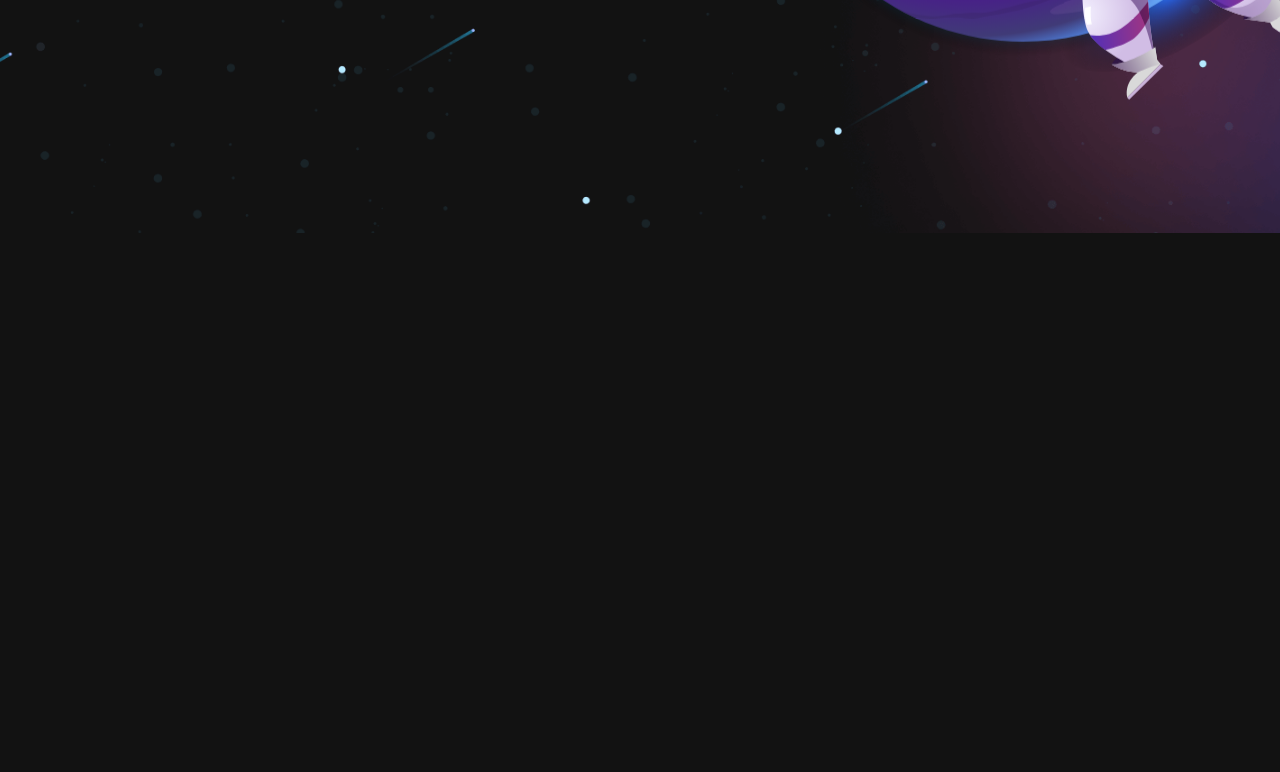
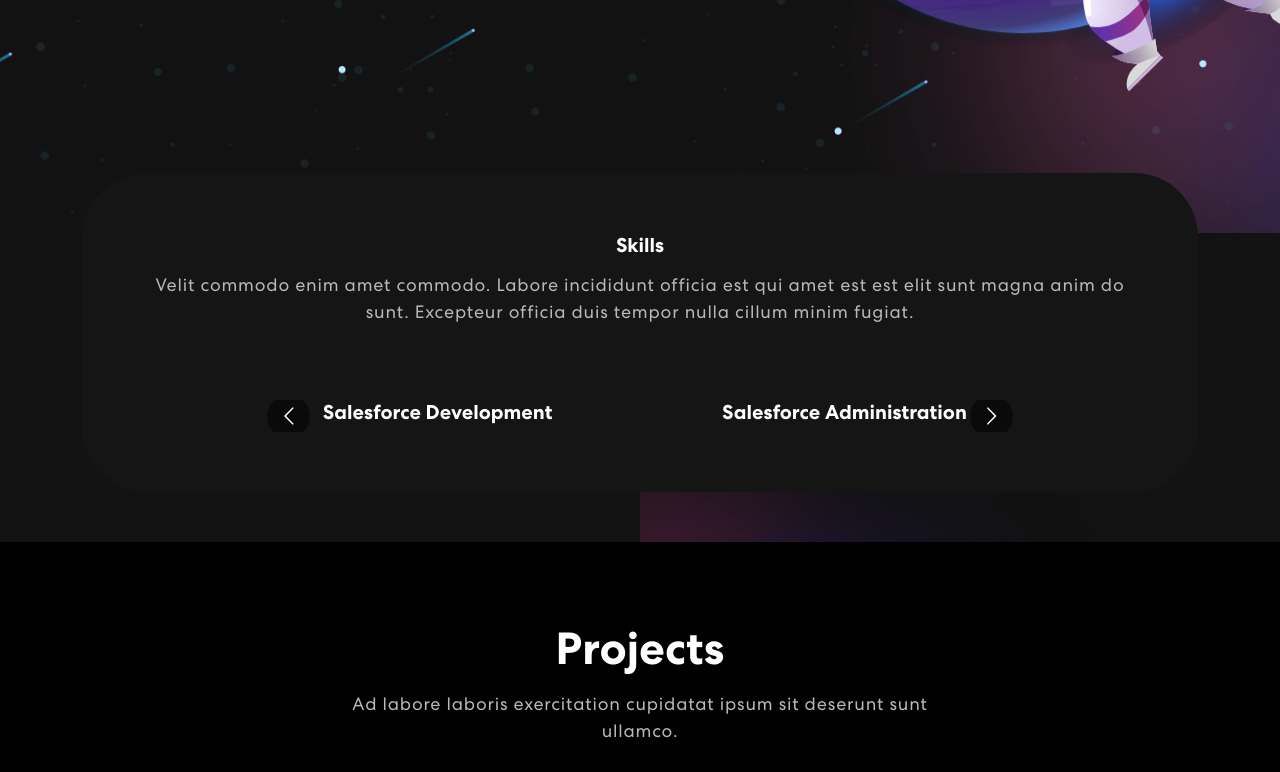
Before and after one commit to mcrispin13/personal-portfolio, a React (Create React App) app: page / in a window 1280 px wide. Shown: the part 741-1513 px from the top of the page. Before the commit the page ends 974 px from the top, so only its background shows below. Built offline with nearby package versions, Linux system fonts and the light colour scheme.

Commit message:
projects and skills sections

```diff
--- a/package.json
+++ b/package.json
@@ -38,5 +38,8 @@
       "last 1 firefox version",
       "last 1 safari version"
     ]
+  },
+  "devDependencies": {
+    "@babel/plugin-proposal-private-property-in-object": "^7.21.11"
   }
 }
--- a/src/App.css
+++ b/src/App.css
@@ -252,6 +252,185 @@
   border-right: 0.08em solid #666;
 }
 
+/*Skills*/
+
+.skill {
+  padding: 0 0 50px 0;
+  position: relative;
+}
+
+.skill-bx {
+  background-color: #151515;
+  border-radius: 64px;
+  text-align: center;
+  padding: 60px 50px;
+  margin-top: -60px;
+}
+
+
+.skill h2 {
+  font-size: 20px;
+  font-weight: 700;
+}
+
+
+.skill p {
+  color: #B8B8B8;
+  font-size: 18px;
+  letter-spacing: 0.8px;
+  line-height: 1.5em;
+  margin: 14px 0 75px 0;
+}
+
+.skill-slider {
+  width: 80%;
+  margin: 0 auto;
+  position: relative;
+}
+
+
+.skill-slider .item img {
+  width: 50%;
+  margin: 0 auto 15px auto;
+}
+
+.background-image-left {
+  top: 28%;
+  position: absolute;
+  bottom: 0;
+  width: 40%;
+  z-index: -4;
+
+}
+/* Projects */
+.project {
+  padding: 80px 0 600px 0;
+  position: relative;
+  background-color: black;
+}
+.project h2 {
+	font-size: 45px;
+	font-weight: 700;
+  text-align: center;
+}
+.project p {
+  color: #B8B8B8;
+  font-size: 18px;
+  letter-spacing: 0.8px;
+  line-height: 1.5em;
+  margin: 14px auto 30px auto;
+  text-align: center;
+  width: 56%;
+}
+.project .nav.nav-pills {
+  width: 72%;
+  margin: 0 auto;
+  border-radius: 50px;
+  background-color: rgb(255 255 255 / 10%);
+  overflow: hidden;
+}
+.project .nav.nav-pills .nav-item {
+  width: 33.33333%;
+}
+.project .nav.nav-pills .nav-link {
+  background-color: transparent;
+  border-radius: 0;
+  padding: 17px 0;
+  color: #fff;
+  width: 100%;
+  font-size: 17px;
+  letter-spacing: 0.8px;
+  font-weight: 500;
+  position: relative;
+  transition: 0.3s ease-in-out;
+  text-align: center;
+  z-index: 0;
+}
+.project .nav.nav-pills .nav-link::before {
+  content: "";
+  position: absolute;
+  width: 0;
+  height: 100%;
+  background: linear-gradient(90.21deg, #AA367C -5.91%, #4A2FBD 111.58%);
+  top: 0;
+  left: 0;
+  z-index: -1;
+  transition: 0.3s ease-in-out;
+}
+.project .nav.nav-pills .nav-link.active::before {
+  width: 100% !important;
+}
+.project .nav.nav-pills .nav-link.active {
+  border: 1px solid rgba(255, 255, 255, 1);
+}
+.nav-link#projects-tabs-tab-first {
+border: 1px solid rgba(255, 255, 255, 0.5);
+border-radius: 55px 0px 0px 55px;
+}
+.nav-link#projects-tabs-tab-second {
+border-top: 1px solid rgba(255, 255, 255, 0.5);
+border-bottom: 1px solid rgba(255, 255, 255, 0.5);
+}
+.nav-link#projects-tabs-tab-third {
+border: 1px solid rgba(255, 255, 255, 0.5);
+border-radius: 0 55px 55px 0;
+}
+.proj-imgbx {
+position: relative;
+border-radius: 30px;
+overflow: hidden;
+margin-bottom: 24px;
+}
+.proj-imgbx::before {
+content: "";
+background: linear-gradient(90.21deg, #AA367C -5.91%, #4A2FBD 111.58%);
+opacity: 0.85;
+position: absolute;
+width: 100%;
+height: 0;
+transition: 0.4s ease-in-out;
+}
+.proj-imgbx:hover::before {
+height: 100%;
+}
+.proj-txtx {
+position: absolute;
+text-align: center;
+top: 65%;
+left: 50%;
+transform: translate(-50%, -50%);
+transition: 0.5s ease-in-out;
+opacity: 0;
+width: 100%;
+}
+.proj-imgbx:hover .proj-txtx {
+top: 50%;
+opacity: 1;
+}
+.proj-txtx h4 {
+font-size: 30px;
+font-weight: 700;
+letter-spacing: 0.8px;
+line-height: 1.1em;
+}
+.proj-txtx span {
+font-style: italic;
+font-weight: 400;
+font-size: 15px;
+letter-spacing: 0.8px;
+}
+.background-image-right {
+top: 20%;
+position: absolute;
+bottom: 0;
+width: 35%;
+right: 0;
+z-index: -4;
+}
+
+/*projects*/
+
+
 .App {
   text-align: center;
 }
--- a/src/App.js
+++ b/src/App.js
@@ -1,7 +1,8 @@
-import logo from './logo.svg';
 import './App.css';
 import {NavBar} from './components/NavBar';
 import {Banner} from './components/Banner';
+import {Skills} from './components/Skills';
+import {Projects} from './components/Projects';
 import 'bootstrap/dist/css/bootstrap.min.css';
 
 
@@ -10,6 +11,8 @@
     <div className="App">
       <NavBar/>
       <Banner/>
+      <Skills/>
+      <Projects/>
     </div>
   );
 }
--- /dev/null
+++ b/src/components/ProjectCard.js
@@ -0,0 +1,14 @@
+import {Col} from 'react-bootstrap';
+export const ProjectCard = ({title, description, imgUrl}) => {
+    return(
+        <Col sm={6} md={4}>
+            <div className="proj-imgbx">
+                <img src={imgUrl}/>
+                <div className="proj-txtx">
+                    <h4>{title}</h4>
+                    <span>{description}</span>
+                </div>
+            </div>
+        </Col>
+    )
+}
--- /dev/null
+++ b/src/components/Projects.js
@@ -0,0 +1,87 @@
+import { Container, Col, Row, Tab, Nav } from "react-bootstrap";
+import { ProjectCard } from "./ProjectCard";
+import projImg1 from "../assets/img/project-img1.png";
+import projImg2 from "../assets/img/project-img2.png";
+import projImg3 from "../assets/img/project-img3.png";
+import colorSharp2 from "../assets/img/color-sharp2.png"
+export const Projects = () => {
+  const projects = [
+    {
+      title: "Business Startup",
+      description: "Design & Development",
+      imgUrl: projImg1,
+    },
+    {
+      title: "Business Startup",
+      description: "Design & Development",
+      imgUrl: projImg2,
+    },
+    {
+      title: "Business Startup",
+      description: "Design & Development",
+      imgUrl: projImg3,
+    },
+    {
+      title: "Business Startup",
+      description: "Design & Development",
+      imgUrl: projImg1,
+    },
+    {
+      title: "Business Startup",
+      description: "Design & Development",
+      imgUrl: projImg1,
+    },
+    {
+      title: "Business Startup",
+      description: "Design & Development",
+      imgUrl: projImg1,
+    },
+  ];
+  return (
+    <section className="project" id="project">
+      <Container>
+        <Row>
+          <Col>
+            <h2>Projects</h2>
+            <p>
+              Ad labore laboris exercitation cupidatat ipsum sit deserunt sunt
+              ullamco.
+            </p>
+            <Tab.Container id="projects-tabs" defaultActiveKey="first">
+            <Nav variant="pills" className="nav-pills mb-5 justiy-content-center align-items-center" id="pills-tab">
+              <Nav.Item>
+                <Nav.Link eventKey="first">Tab One</Nav.Link>
+              </Nav.Item>
+              <Nav.Item>
+                <Nav.Link eventKey="second">Tab Two</Nav.Link>
+              </Nav.Item>
+              <Nav.Item>
+                <Nav.Link eventKey="third"> Tab Three</Nav.Link>
+              </Nav.Item>
+            </Nav>
+            <Tab.Content>
+                <Tab.Pane eventKey="first">
+                    <Row>
+                        {
+                            projects.map((project, index) => {
+                                return(
+                                  <ProjectCard
+                                  key={index}
+                                  {...project}
+                                  />
+                                )
+                            })
+                        }
+                    </Row>
+                </Tab.Pane>
+                <Tab.Pane eventKey="second">Lorem Ipsum</Tab.Pane>
+                <Tab.Pane eventKey="third">Lorem Ipsum</Tab.Pane>
+            </Tab.Content>
+            </Tab.Container>
+          </Col>
+        </Row>
+      </Container>
+      <img className="background-image-right" src={colorSharp2} alt='imageRight'></img>
+    </section>
+  );
+};
--- /dev/null
+++ b/src/components/Skills.js
@@ -0,0 +1,72 @@
+import Carousel from "react-multi-carousel";
+import { Container, Col, Row } from "react-bootstrap";
+import "react-multi-carousel/lib/styles.css";
+import { CaretUp } from "react-bootstrap-icons";
+import meter1 from "../assets/img/meter1.svg";
+import meter2 from "../assets/img/meter2.svg";
+import meter3 from "../assets/img/meter3.svg";
+import colorSharp from "../assets/img/color-sharp.png";
+
+export const Skills = () => {
+  const responsive = {
+    superLargeDesktop: {
+      // the naming can be any, depends on you.
+      breakpoint: { max: 4000, min: 3000 },
+      items: 5,
+    },
+    desktop: {
+      breakpoint: { max: 3000, min: 1024 },
+      items: 3,
+    },
+    tablet: {
+      breakpoint: { max: 1024, min: 464 },
+      items: 2,
+    },
+    mobile: {
+      breakpoint: { max: 464, min: 0 },
+      items: 1,
+    },
+  };
+
+  return (
+    <section className="skill" id="skills">
+      <Container>
+        <Row>
+          <Col>
+            <div className="skill-bx">
+              <h2>Skills</h2>
+              <p>
+                Velit commodo enim amet commodo. Labore incididunt officia est
+                qui amet est est elit sunt magna anim do sunt. Excepteur officia
+                duis tempor nulla cillum minim fugiat.
+              </p>
+              <Carousel responsive={responsive} infinite={true} className="skill-slider">
+                <div className="item">
+                    {/* <img src={meter1} alt="Image"/>  */}
+                    <h2>Salesforce Development</h2>
+                </div>
+                <div className="item">
+                    {/* <img src={meter2} alt="Image"/> */}
+                    <h2>Salesforce Administration</h2>
+                </div>
+                <div className="item">
+                    {/* <img src={meter3} alt="Image"/> */}
+                    <h2>HTML/CSS</h2>
+                </div>
+                <div className="item">
+                    {/* <img src={meter1} alt="Image"/> */}
+                    <h2>JavaScript</h2>
+                </div>
+                <div className="item">
+                    {/* <img src={meter1} alt="Image"/> */}
+                    <h2>React</h2>
+                </div>
+              </Carousel>
+            </div>
+          </Col>
+        </Row>
+      </Container>
+      <img className="background-image-left" src={colorSharp}/>
+    </section>
+  );
+};
```
Also changed, not shown: 1 other file (tests, documents, lock files or other folders).
